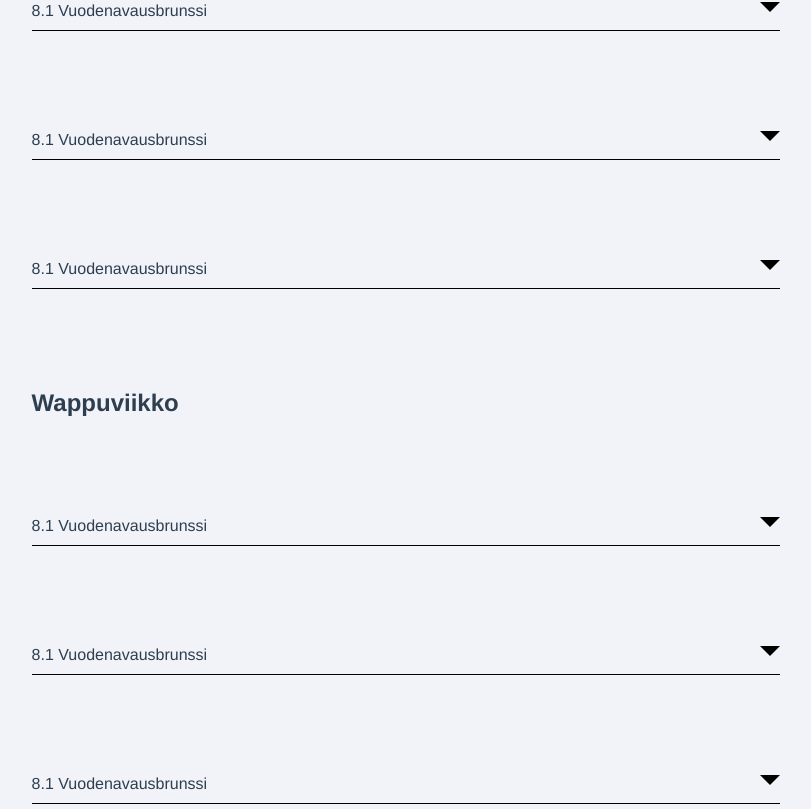
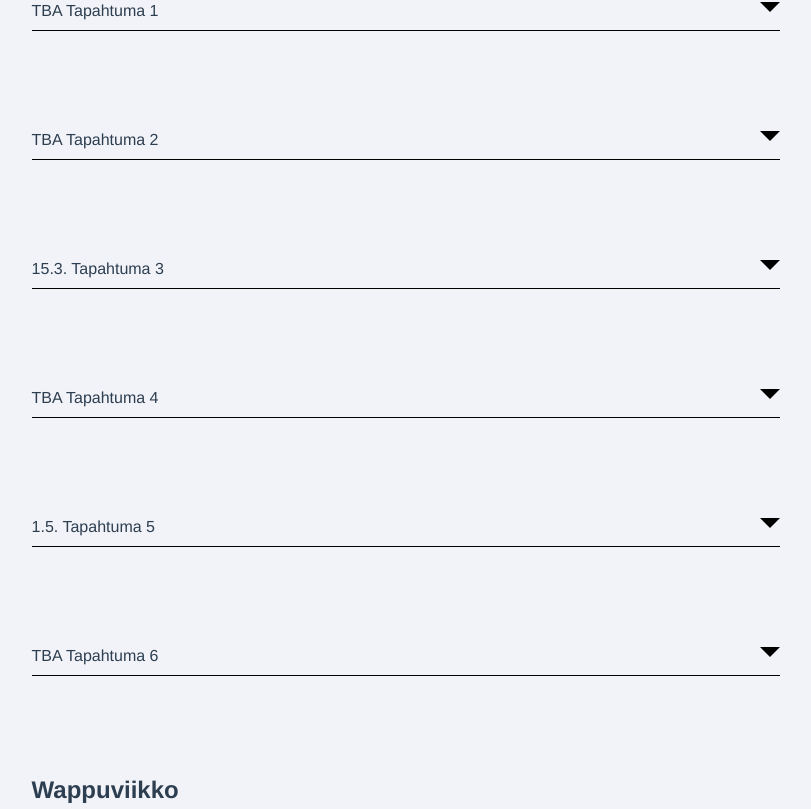
Before and after one commit to jviitamo/juhlavuosisivut, a Vue app in the folder app/: page /events in a window 1280 px wide. Shown: the part 1151-1960 px from the top of the page, without its empty margins (234-1045 px from the left). Built offline with nearby package versions, Linux system fonts and the light colour scheme.

Commit message:
Fix event information

```diff
--- a/app/src/components/Events/EventContainer.vue
+++ b/app/src/components/Events/EventContainer.vue
@@ -12,39 +12,62 @@
         </div>
         <div class="event-information-container">
         <EventInformation
-            text="8.1 Vuodenavausbrunssi"
+            text="Tapahtuma 0"
             information="This is the additional information."
             location="Olkkari"
-            date="2.1.2024"
+            date="2.1."
             time="15.00-20.00"
             imageName="pollo.svg"
             link="https://athene.fi/ilmo/event/407"
           />
           <h2>{{ $t('events_header_3') }}</h2>
         <EventInformation
-            text="8.1 Vuodenavausbrunssi"
+            text="Tapahtuma 1"
             information="This is the additional information."
+            imageName="pollo.svg"
         />
         <EventInformation
-            text="8.1 Vuodenavausbrunssi"
+            text="Tapahtuma 2"
             information="This is the additional information."
+            imageName="pollo.svg"
         />
         <EventInformation
-            text="8.1 Vuodenavausbrunssi"
+            text="Tapahtuma 3"
+            date="15.3."
             information="This is the additional information."
+            imageName="pollo.svg"
+        />
+        <EventInformation
+            text="Tapahtuma 4"
+            information="This is the additional information."
+            imageName="pollo.svg"
+        />
+        <EventInformation
+            text="Tapahtuma 5"
+            date="1.5."
+            information="This is the additional information."
+            imageName="pollo.svg"
+        />
+        <EventInformation
+            text="Tapahtuma 6"
+            information="This is the additional information."
+            imageName="pollo.svg"
         />
         <h2>{{ $t('events_header_4') }}</h2>
         <EventInformation
-            text="8.1 Vuodenavausbrunssi"
+            text="Tapahtuma 7"
             information="This is the additional information."
+            imageName="pollo.svg"
         />
         <EventInformation
-            text="8.1 Vuodenavausbrunssi"
+            text="Tapahtuma 8"
             information="This is the additional information."
+            imageName="pollo.svg"
         />
         <EventInformation
-            text="8.1 Vuodenavausbrunssi"
+            text="Tapahtuma 9"
             information="This is the additional information."
+            imageName="pollo.svg"
         />
         </div>
     </div>
--- a/app/src/components/Events/EventInformation.vue
+++ b/app/src/components/Events/EventInformation.vue
@@ -2,7 +2,7 @@
 <template>
     <div @click="toggleBox" class="clickable-text">
         <div class="first-information-container">
-            <div>{{ text }}</div>
+            <div>{{ date }} {{ text }}</div>
             <div :class="{ 'arrow-up': isArrowUp, 'arrow-down': !isArrowUp }"></div>
           </div>
       <div v-if="isBoxVisible" class="info-box">
@@ -11,11 +11,11 @@
         </div>
         <div class="info-box-details">
           <div class="info-box-details-element">
-            <img src="@/assets/icons/clock.svg" alt="Image" class="card-icon" />
+            <img src="@/assets/icons/time.svg" alt="Image" class="card-icon" />
             {{ date }}
           </div>
           <div class="info-box-details-element">
-            <img src="@/assets/icons/time.svg" alt="Image" class="card-icon" />
+            <img src="@/assets/icons/clock.svg" alt="Image" class="card-icon" />
             {{ time }}
           </div>
           <div class="info-box-details-element">
```
